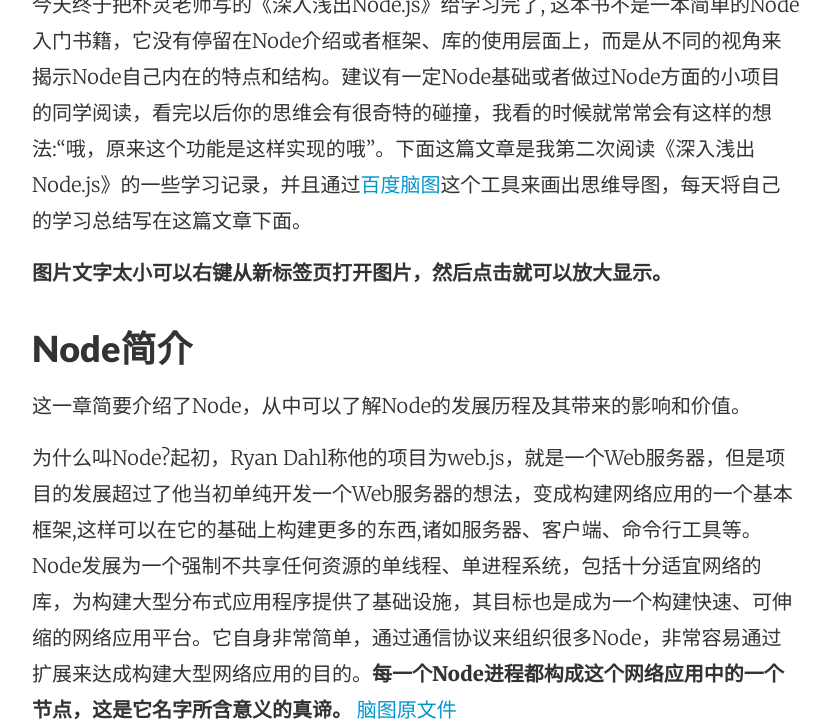
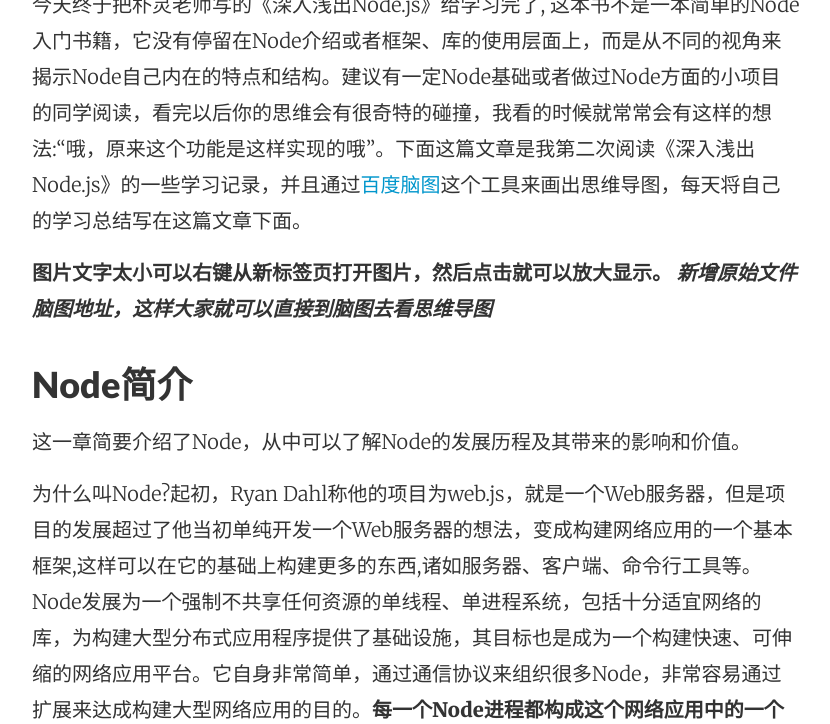
Before and after one commit to tw93/tw93.github.io, a Jekyll site: the page built from _posts/2015-03-01-shen-ru-qian-chu-nodejs-reading-mind-map.md, in a window 1280 px wide and 1400 px high, scrolled down 329 px, cut to the strip 0-724 px from the top of the window. Shown: the whole strip, without its empty margins (224-1054 px from the left). Built offline with Jekyll 4.4.1, drawn with Linux system fonts in a browser that asks for light colours; some of the changed text lies outside the part shown.

Commit message:
为所有章节增加脑图地址

```diff
--- a/_posts/2015-03-01-shen-ru-qian-chu-nodejs-reading-mind-map.md
+++ b/_posts/2015-03-01-shen-ru-qian-chu-nodejs-reading-mind-map.md
@@ -9,63 +9,64 @@
 今天终于把朴灵老师写的《深入浅出Node.js》给学习完了, 这本书不是一本简单的Node入门书籍，它没有停留在Node介绍或者框架、库的使用层面上，而是从不同的视角来揭示Node自己内在的特点和结构。建议有一定Node基础或者做过Node方面的小项目的同学阅读，看完以后你的思维会有很奇特的碰撞，我看的时候就常常会有这样的想法:“哦，原来这个功能是这样实现的哦”。下面这篇文章是我第二次阅读《深入浅出Node.js》的一些学习记录，并且通过[百度脑图](http://naotu.baidu.com/){:target="_blank"}这个工具来画出思维导图，每天将自己的学习总结写在这篇文章下面。
 
 **图片文字太小可以右键从新标签页打开图片，然后点击就可以放大显示。**
+***新增原始文件脑图地址，这样大家就可以直接到脑图去看思维导图***
 
 ###Node简介
 
 这一章简要介绍了Node，从中可以了解Node的发展历程及其带来的影响和价值。
 
-为什么叫Node?起初，Ryan Dahl称他的项目为web.js，就是一个Web服务器，但是项目的发展超过了他当初单纯开发一个Web服务器的想法，变成构建网络应用的一个基本框架,这样可以在它的基础上构建更多的东西,诸如服务器、客户端、命令行工具等。Node发展为一个强制不共享任何资源的单线程、单进程系统，包括十分适宜网络的库，为构建大型分布式应用程序提供了基础设施，其目标也是成为一个构建快速、可伸缩的网络应用平台。它自身非常简单，通过通信协议来组织很多Node，非常容易通过扩展来达成构建大型网络应用的目的。**每一个Node进程都构成这个网络应用中的一个节点，这是它名字所含意义的真谛。** [脑图原文件](http://naotu.baidu.com/viewshare.html?shareId=atyzcu65ssw8){:target="_blank"}
+为什么叫Node?起初，Ryan Dahl称他的项目为web.js，就是一个Web服务器，但是项目的发展超过了他当初单纯开发一个Web服务器的想法，变成构建网络应用的一个基本框架,这样可以在它的基础上构建更多的东西,诸如服务器、客户端、命令行工具等。Node发展为一个强制不共享任何资源的单线程、单进程系统，包括十分适宜网络的库，为构建大型分布式应用程序提供了基础设施，其目标也是成为一个构建快速、可伸缩的网络应用平台。它自身非常简单，通过通信协议来组织很多Node，非常容易通过扩展来达成构建大型网络应用的目的。**每一个Node进程都构成这个网络应用中的一个节点，这是它名字所含意义的真谛。** [脑图](http://naotu.baidu.com/viewshare.html?shareId=atyzcu65ssw8){:target="_blank"}
 
 ![Node简介](http://7vihmc.com1.z0.glb.clouddn.com/Node1.png)
 
 ###模块机制
 这一章主要介绍Node的模块机制，从中了解到Node如何实现CommonJS模块和包规范的。在这一章中，我们详细的解释了模块在引用过程中的编译、加载规则。另外，我们还能读到更深度的关于Node自身源代码的组织架构。
-CommonJS规范为JavaScript定制了一个美好的愿景---希望JavaScript能够在任何地方运行。[脑图原文件](http://naotu.baidu.com/viewshare.html?shareId=au9i3m5vx0gk){:target="_blank"}
+CommonJS规范为JavaScript定制了一个美好的愿景---希望JavaScript能够在任何地方运行。[脑图](http://naotu.baidu.com/viewshare.html?shareId=au9i3m5vx0gk){:target="_blank"}
 ![Node模块机制](http://7vihmc.com1.z0.glb.clouddn.com/Node2.png)
 
 
 ###异步I/O
 这一章展示了Node中我们将异步I/O作为主要设计理念的原因。另外，还会介绍到异步I/O的详细实现过程。
-事件循环是异步实现的核心，它与浏览器中的执行模型基本上保持一致。而向古老的[Rhino](https://developer.mozilla.org/zh-CN/docs/Mozilla/Projects/Rhino){:target="_blank"}，尽管是较早就能在服务器运行的JavaScript运行时但是执行模型并不像浏览器采用事件驱动，而是使用像其他语言一样采用同步I/O作为主要模型，这造成它在性能上面无法发挥。**Node正是依靠构建了一套完善的高性能异步I/O框架，打破了JavaScript在服务器止步不前的局面。** [脑图原文件](http://naotu.baidu.com/viewshare.html?shareId=au9i4efc4u0w){:target="_blank"}
+事件循环是异步实现的核心，它与浏览器中的执行模型基本上保持一致。而向古老的[Rhino](https://developer.mozilla.org/zh-CN/docs/Mozilla/Projects/Rhino){:target="_blank"}，尽管是较早就能在服务器运行的JavaScript运行时但是执行模型并不像浏览器采用事件驱动，而是使用像其他语言一样采用同步I/O作为主要模型，这造成它在性能上面无法发挥。**Node正是依靠构建了一套完善的高性能异步I/O框架，打破了JavaScript在服务器止步不前的局面。** [脑图](http://naotu.baidu.com/viewshare.html?shareId=au9i4efc4u0w){:target="_blank"}
 
 ![Node异步I/O](http://7vihmc.com1.z0.glb.clouddn.com/Node3.png)
 
 ###异步编程
-这一章主要介绍异步编程，其中最常见的异步编程问题介绍，也有详细的解决方案。在这一章中我们可以接触到Promise、事件、高阶函数是如何进行流程控制的。 （这一章建议多看书）[脑图原文件](http://naotu.baidu.com/viewshare.html?shareId=au9i54fq5q80){:target="_blank"}
+这一章主要介绍异步编程，其中最常见的异步编程问题介绍，也有详细的解决方案。在这一章中我们可以接触到Promise、事件、高阶函数是如何进行流程控制的。 （这一章建议多看书）[脑图](http://naotu.baidu.com/viewshare.html?shareId=au9i54fq5q80){:target="_blank"}
 ![Node异步I/O](http://7vihmc.com1.z0.glb.clouddn.com/Node4.png)
 
 
 ###内存控制
 这一章主要介绍了Node的内存控制，主要内容有垃圾回收、内存限制、查看内存、内存泄漏、大内存应用等细节。
-Node将JavaScript的主要应用场景帮到了服务器端，相应要考虑的细节也与浏览器端不同，在服务器端，资源向来是寸土寸金，要为海量用户服务，就使得一切资源都要高效循环利用，需要更严谨为每一份资源作出安排。
+Node将JavaScript的主要应用场景帮到了服务器端，相应要考虑的细节也与浏览器端不同，在服务器端，资源向来是寸土寸金，要为海量用户服务，就使得一切资源都要高效循环利用，需要更严谨为每一份资源作出安排。[脑图](http://naotu.baidu.com/viewshare.html?shareId=au9r3m20x0gg){:target="_blank"}
 
 ![Node内存控制](http://7vihmc.com1.z0.glb.clouddn.com/Node5.png)
 
 ###理解Buffer
 这一章主要介绍了前端JavaScript里不能遇到的Buffer。由于Node中会涉及频繁的网络和磁盘I/O，处理字节流数据会是很常见的行为，这部分的场景与纯粹的前端开发完全不同。
-体会过JavaScript友好字符串操作后，有些开发者可能会形成思维定势，将Buffer当作字符串来理解。但字符串与Buffer之间有实质性的差异，即Buffer是二进制数据，字符串与Buffer之间存在编码关系。因此，理解Buffer的诸多细节十分必要，对于如何高效处理二进制十分有用。
+体会过JavaScript友好字符串操作后，有些开发者可能会形成思维定势，将Buffer当作字符串来理解。但字符串与Buffer之间有实质性的差异，即Buffer是二进制数据，字符串与Buffer之间存在编码关系。因此，理解Buffer的诸多细节十分必要，对于如何高效处理二进制十分有用。[脑图](http://naotu.baidu.com/viewshare.html?shareId=au9r3m20x0gg){:target="_blank"}
 ![Node理解Buffer](http://7vihmc.com1.z0.glb.clouddn.com/Node6.png)
 
 ###网络编程
 
 这一章介绍了Node支持的TCP,UDP,HTTP编程，还讲了有关于Websocket与TSL、HTTPS的介绍。
-利用Node可以十分方便地搭建网络服务器，不需要专门的Web服务器作为容器，仅仅需要几行代码就可以构建服务器。Node提供了net、dgram、http、https这4个模块，分别用于处理TCP、UDP、HTTP、HTTPS，适用于服务端和客户端。
+利用Node可以十分方便地搭建网络服务器，不需要专门的Web服务器作为容器，仅仅需要几行代码就可以构建服务器。Node提供了net、dgram、http、https这4个模块，分别用于处理TCP、UDP、HTTP、HTTPS，适用于服务端和客户端。[脑图](http://naotu.baidu.com/viewshare.html?shareId=atyz5qrrmbcw){:target="_blank"}
 
 ![Node网络编程](http://7vihmc.com1.z0.glb.clouddn.com/Node7.png)
 
 ###构建Web应用
 这一章主要介绍了构建Web应用过程中用到的大多数技术细节，如数据处理、路由、MVC、模板、RESTful等。
-我觉得这一章对于我么开发一个Nodejs方面的应用很有指导性作用，整理本章细节就可以完成一个功能的Web开发框架，这章的目的也就是希望读者学习过这一章后能够对Node开发带来地图式的启发，在开发Web应用时能够心有轮廓，明了细微。
+我觉得这一章对于我么开发一个Nodejs方面的应用很有指导性作用，整理本章细节就可以完成一个功能的Web开发框架，这章的目的也就是希望读者学习过这一章后能够对Node开发带来地图式的启发，在开发Web应用时能够心有轮廓，明了细微。[脑图](http://naotu.baidu.com/viewshare.html?shareId=au9r5vt0lkkc){:target="_blank"}
 
 ![Node构建Web应用](http://7vihmc.com1.z0.glb.clouddn.com/Node8.png)
 
 ###玩转进程
-这一章主要介绍Node的多进程技术，以及如何借助多进程方式来提升应用的可用性和性能。从严格意义上面来讲,Node并非真正的单线程架构，在第3章我们还叙述过Node自身还有一定的I/O线程存在，这些I/O线程由底层libuv处理，这部分线程对于JavaScript开发者是透明的，只在C++扩展开发时才会关注到。JavaScript代码永远运行在V8上，是单线程的。本章将围绕JavaScript部分展开，所以屏蔽底层细节的讨论。
+这一章主要介绍Node的多进程技术，以及如何借助多进程方式来提升应用的可用性和性能。从严格意义上面来讲,Node并非真正的单线程架构，在第3章我们还叙述过Node自身还有一定的I/O线程存在，这些I/O线程由底层libuv处理，这部分线程对于JavaScript开发者是透明的，只在C++扩展开发时才会关注到。JavaScript代码永远运行在V8上，是单线程的。本章将围绕JavaScript部分展开，所以屏蔽底层细节的讨论。[脑图](http://naotu.baidu.com/viewshare.html?shareId=au9r6aoa5bks){:target="_blank"}
 ![Node玩转进程](http://7vihmc.com1.z0.glb.clouddn.com/Node9.png)
 
 ###测试
 这一章主要介绍Node的单元测试和性能测试技巧。测试的意义在于，在用户消费产出的代码之前，开发者首先消费他，给予其重要的质量保证。
-测试包括单元测试、性能测试、安全测试和功能测试等几个方面，本章将从Node实践的角度来介绍单元测试和性能测试。
+测试包括单元测试、性能测试、安全测试和功能测试等几个方面，本章将从Node实践的角度来介绍单元测试和性能测试。[脑图](http://naotu.baidu.com/viewshare.html?shareId=au9r6j3xqfsc){:target="_blank"}
 ![Node玩转进程](http://7vihmc.com1.z0.glb.clouddn.com/Node10.png)
 
 ###产品化
```
